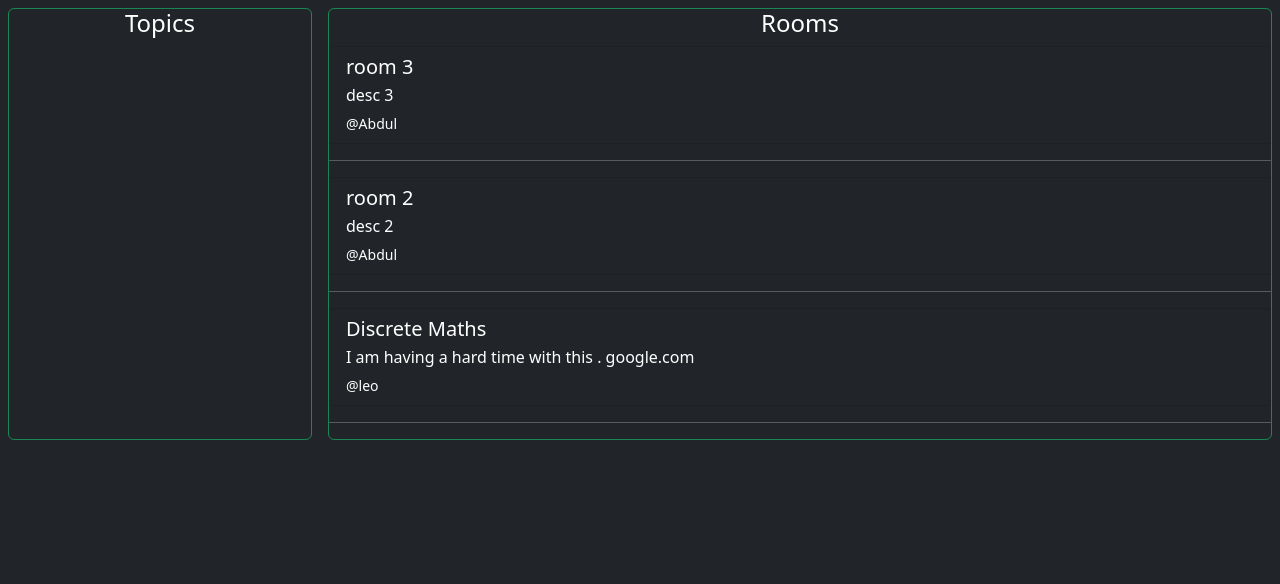
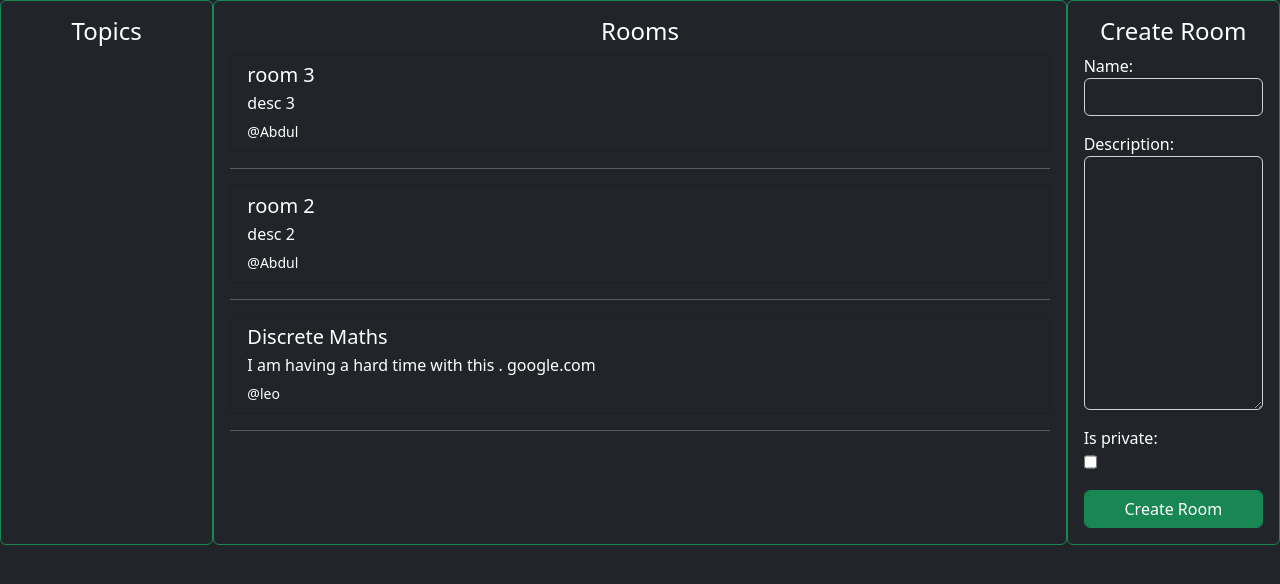
Before and after one commit to pronoob828/LetsHack, a Django app: page / in a window 1280 px wide. Shown: the part 58-642 px from the top of the page. Run offline with Django 4.2, Linux system fonts and the light colour scheme; data comes from the database, SQL or seed files in the repository; both versions use the stored data as it was after the commit; some libraries are stand-ins or nearby versions.

Commit message:
Room CRUD operations done... finally

```diff
--- /dev/null
+++ b/base/forms.py
@@ -0,0 +1,12 @@
+from django import forms
+from .models import Room
+
+class RoomCreationForm(forms.ModelForm):
+    class Meta:
+        model = Room
+        fields = ('name','description','is_private')
+        widgets = {
+            'name': forms.TextInput(attrs={'class':'form-control bg-dark text-white'}),
+            'description': forms.Textarea(attrs={'class':'form-control bg-dark text-white'}),
+            'is_private': forms.CheckboxInput(attrs={'class':'form-check'}),
+        }
--- a/base/models.py
+++ b/base/models.py
@@ -34,4 +34,7 @@ class Room(models.Model):
     content = models.TextField()
     likes = models.ManyToManyField(Account,related_name='liked_posts')
     dislikes = models.ManyToManyField(Account,related_name='disliked_posts')
-    bookmarks = models.ManyToManyField(Account,related_name='bookmarked_posts') """
+    bookmarks = models.ManyToManyField(Account,related_name='bookmarked_posts')
+
+    def __str__(self):
+        return self.title """
--- a/base/templates/base/view_room.html
+++ b/base/templates/base/view_room.html
@@ -8,6 +8,12 @@
             <div class="text-center">
                 <h2>{{room.name}}</h2>
                 <small>{{room.creator}}</small>
+                {% if request.user == room.creator %}
+                <div>
+                    <a href="{% url 'update_room' room.id %}" class="btn btn-info btn-sm">Update</a>
+                    <a href="{% url 'delete_room' room.id %}" class="btn btn-danger btn-sm">Delete</a>
+                </div>
+                {% endif %}
             </div>
             <p class="text-center">{{room.description}}</p>
         </div>
--- a/base/templates/index.html
+++ b/base/templates/index.html
@@ -2,13 +2,21 @@
 
 {% block body %}
 
-<div style="display: grid; grid-template-columns: 1fr 3fr;">
-    <div class="border rounded border-success m-2 list-group">
+<div style="display: grid; grid-template-columns: 1fr 4fr 1fr;">
+    <div class="border rounded border-success list-group p-3">
         <h4 class="text-center">Topics</h4>
     </div>
-    <div class="border rounded border-success m-2 list-group">
+    <div class="border rounded border-success list-group p-3">
         <h4 class="text-center">Rooms</h4>
         {% include "base/rooms.html" %}
+    </div>
+    <div class="container border rounded border-success p-3">
+        <h4 class="text-center">Create Room</h4>
+        <form action="{% url 'create_room' %}" method="post">
+            {% csrf_token %}
+            {{ creation_form.as_p }}
+            <input type="submit" class="btn btn-success form-control" value="Create Room">
+        </form>
     </div>
 </div>
 
--- a/base/urls.py
+++ b/base/urls.py
@@ -9,5 +9,9 @@ urlpatterns = [
 
     #Rooms
     path('room/<int:roomid>',view_room,name='view_room'),
+    path('room/<int:roomid>/delete',delete_room,name='delete_room'),
+    path('create_room',create_room,name='create_room'),
+    path('room/<int:roomid>/update',update_room,name='update_room'),
+
 
 ]
--- a/base/views.py
+++ b/base/views.py
@@ -1,13 +1,15 @@
-from django.shortcuts import render,HttpResponse
+from django.shortcuts import render,HttpResponse, HttpResponseRedirect,get_object_or_404
+from django.urls import reverse
 from .models import Room
 from accounts.models import Account
-
+from .forms import *
 # Create your views here.
 
 def index(request):
     context = {}
     rooms = Room.objects.all()
     context['rooms'] = rooms
+    context['creation_form'] = RoomCreationForm()
 
     return render(request,"index.html",context)
 
@@ -22,3 +24,41 @@ def view_room(request, roomid):
     context['room'] = room
 
     return render(request,"base/view_room.html",context)
+
+def create_room(request):
+    if request.method == 'POST':
+        form = RoomCreationForm(request.POST)
+        if form.is_valid():
+            room = form.save(commit=False)
+            room.creator = request.user
+            room.save()
+            return HttpResponseRedirect(reverse('view_room',args=(room.id,)))
+        else:
+            return render(request, 'base/create_room.html', {'form': form})
+    else:
+        form = RoomCreationForm(instance = form)
+        return render(request, 'base/create_room.html', {'form': form})
+
+def update_room(request,roomid):
+    room = get_object_or_404(Room, pk=roomid)
+    if request.method == 'POST':
+        form = RoomCreationForm(request.POST, instance=room)
+        if form.is_valid():
+            form.save()
+            return HttpResponseRedirect(reverse('view_room',args=(roomid,)))
+        else:
+            return render(request, 'base/update_room.html', {'form': form,'room': room})
+    else:
+        form = RoomCreationForm(instance=room)
+        return render(request, 'base/update_room.html', {'form': form,'room': room})
+
+def delete_room(request,roomid):
+    room = Room.objects.get(id=roomid)
+    if request.method == 'POST':
+        if room.creator.id == request.user.id or request.user.id in room.admins.all():
+            room.delete()
+        else:
+            return HttpResponse("Action not allowed")
+        return HttpResponseRedirect(reverse('index'))
+    else:
+        return render(request, 'base/delete_room.html', {'room': room})
```
Also changed, not shown: base/templates/base/create_room.html (added, +17 -0 lines), base/templates/base/delete_room.html (added, +12 -0 lines), base/templates/base/update_room.html (added, +17 -0 lines), db.sqlite3.
